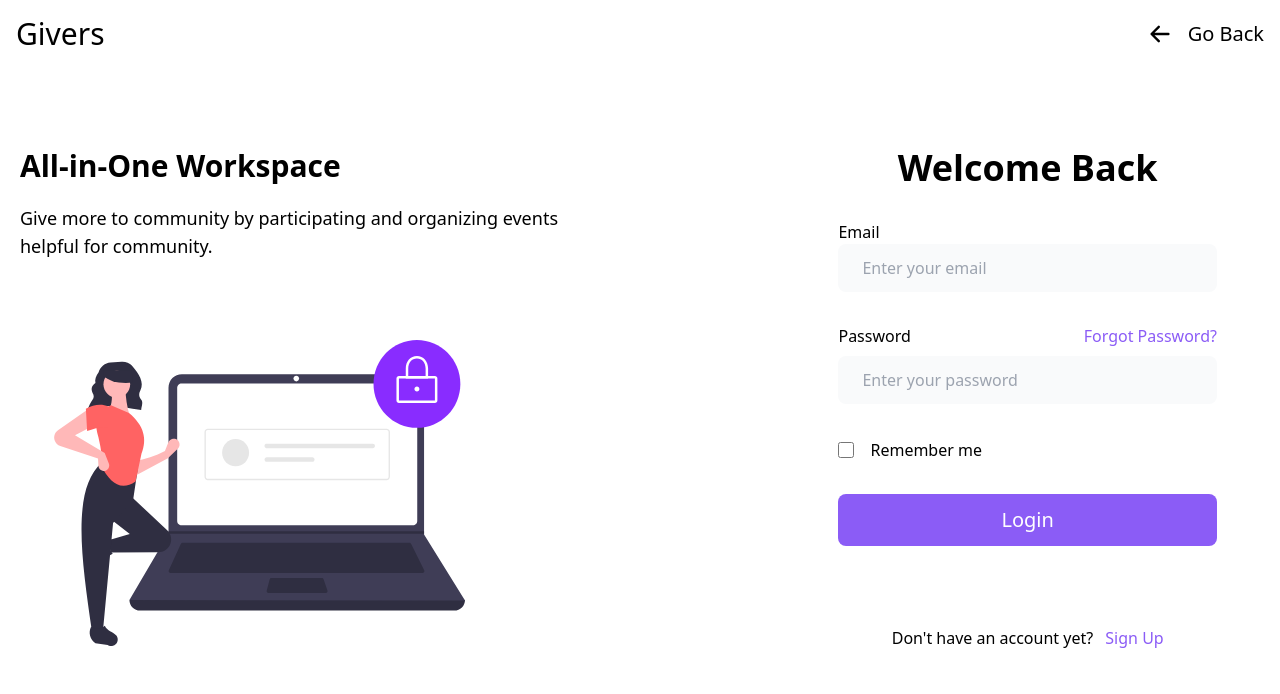
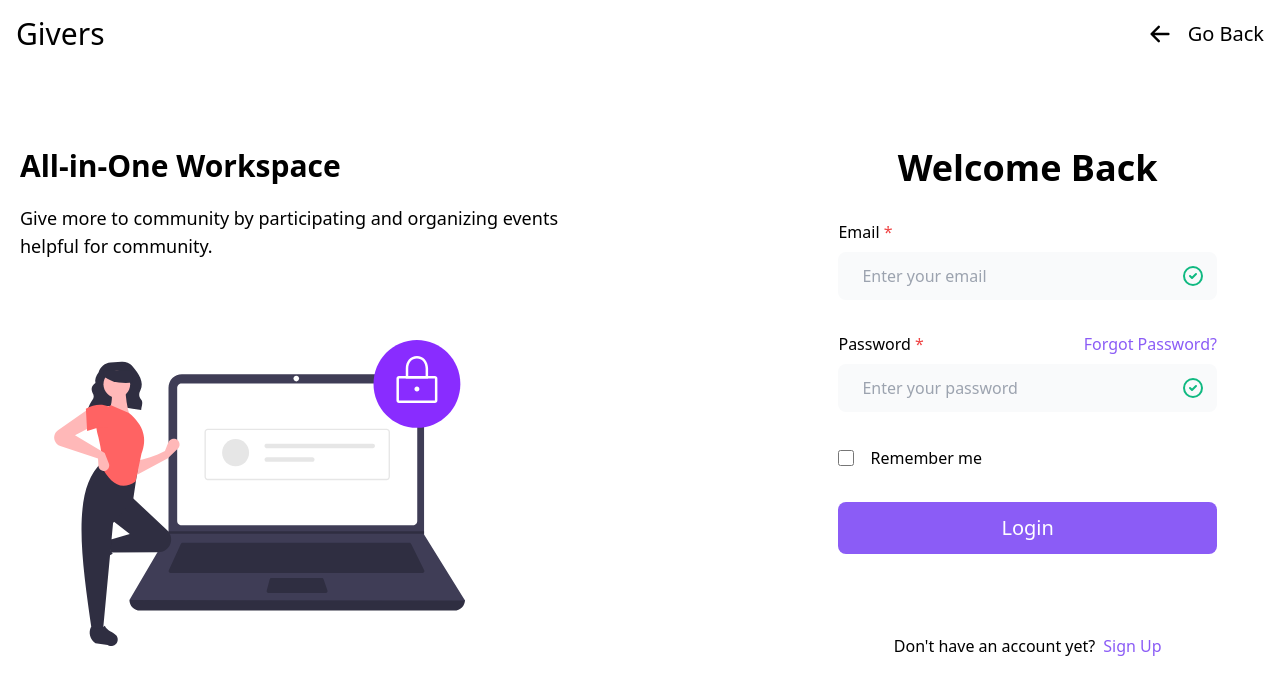
Before and after one commit to Bibek99/givers-frontend, a React (Create React App) app: page /login in a window 1280 px wide. Shown: the top 694 px of the page. Built offline with nearby package versions, Linux system fonts and the light colour scheme.

Commit message:
login form validated

```diff
--- a/package.json
+++ b/package.json
@@ -12,6 +12,7 @@
     "axios": "^0.21.1",
     "react": "^17.0.2",
     "react-dom": "^17.0.2",
+    "react-hook-form": "^7.9.0",
     "react-redux": "^7.2.4",
     "react-router-dom": "^5.2.0",
     "react-scripts": "4.0.3",
--- a/src/components/forms/LoginForm.js
+++ b/src/components/forms/LoginForm.js
@@ -1,44 +1,152 @@
 import React from 'react';
 import { Link } from 'react-router-dom';
+import {
+    CheckCircleIcon,
+    ExclamationCircleIcon,
+} from '@heroicons/react/outline';
+// Form validation imports
+import { useForm } from 'react-hook-form';
 
 const LoginForm = () => {
+    const {
+        register,
+        handleSubmit,
+        formState: { errors },
+        trigger,
+    } = useForm();
+
+    const onSubmit = (data) => {
+        console.log(data);
+    };
+
     return (
         <div className="flex-1 mt-20 mx-auto">
             <div className="text-4xl font-semibold mb-8 text-center">
                 Welcome Back
             </div>
-            <form action="#">
+            <form onSubmit={handleSubmit(onSubmit)}>
                 <div className="flex flex-col space-y-8 w-3/4 mx-auto">
                     <div>
-                        <label htmlFor="email" className="mb-2">Email</label>
+                        <label htmlFor="email" className="mb-2">
+                            Email <span className="text-red-500">*</span>
+                        </label>
+                        <div className="relative">
                             <input
-                            className="px-6 py-2 h-12 w-full bg-gray-50 rounded-lg focus:outline-none focus:border-purple-500"
+                                className={`mt-2 px-6 py-2 h-12 w-full bg-gray-50 rounded-lg focus:outline-none focus:ring-2 ${
+                                    errors.email
+                                        ? 'focus:ring-red-500'
+                                        : 'focus:ring-green-500'
+                                }`}
                                 type="email"
                                 name="email"
                                 placeholder="Enter your email"
+                                {...register('email', {
+                                    required: 'Please enter your email',
+                                    pattern: {
+                                        value: /^[A-Z0-9._%+-]+@[A-Z0-9._]+\.[A-Z]{2,}$/i,
+                                        message:
+                                            'Please enter a valid email address',
+                                    },
+                                })}
+                                onKeyUp={() => {
+                                    trigger('email');
+                                }}
                             />
+                            {errors.email ? (
+                                <div className="absolute right-3 bottom-3">
+                                    <ExclamationCircleIcon className="h-6 w-6 text-red-500" />
+                                </div>
+                            ) : (
+                                <div className="absolute right-3 bottom-3">
+                                    <CheckCircleIcon className="h-6 w-6 text-green-500" />
+                                </div>
+                            )}
+                        </div>
+
+                        {errors.email && (
+                            <div className="text-red-500 text-sm mt-2">
+                                {errors.email.message}
+                            </div>
+                        )}
                     </div>
                     <div>
                         <div className="flex justify-between">
-                            <label htmlFor="password" className="mb-2">Password</label>
-                            <Link to="/forgot" className="text-purple-500">Forgot Password?</Link>
+                            <label htmlFor="password" className="mb-2">
+                                Password <span className="text-red-500">*</span>
+                            </label>
+                            <Link
+                                to="/forgot"
+                                className="text-purple-500 focus:outline-none"
+                            >
+                                Forgot Password?
+                            </Link>
                         </div>
+                        <div className="relative">
                             <input
-                            className="px-6 py-2 h-12 w-full bg-gray-50 rounded-lg focus:outline-none focus:border-purple-500"
+                                className={`px-6 py-2 h-12 w-full bg-gray-50 rounded-lg focus:outline-none ${
+                                    errors.password
+                                        ? 'focus:ring-2 focus:ring-red-500'
+                                        : 'focus:ring-2 focus:ring-green-500'
+                                }`}
                                 type="password"
                                 name="password"
                                 placeholder="Enter your password"
+                                {...register('password', {
+                                    required: 'Please enter your password',
+                                    minLength: {
+                                        value: 8,
+                                        message:
+                                            'Password must be at least 8 characters',
+                                    },
+                                    pattern: {
+                                        value: /(?=.*[0-9])/,
+                                        message:
+                                            'Password must contain a number',
+                                    },
+                                })}
+                                onKeyUp={() => {
+                                    trigger('password');
+                                }}
                             />
+                            {errors.password ? (
+                                <div className="absolute right-3 bottom-3">
+                                    <ExclamationCircleIcon className="h-6 w-6 text-red-500" />
+                                </div>
+                            ) : (
+                                <div className="absolute right-3 bottom-3">
+                                    <CheckCircleIcon className="h-6 w-6 text-green-500" />
+                                </div>
+                            )}
+                        </div>
+                        {errors.password && (
+                            <div className="text-red-500 text-sm mt-2">
+                                {errors.password.message}
+                            </div>
+                        )}
                     </div>
                     <div className="space-x-4">
-                        <input type="checkbox" name="remember" className="h-4 w-4 align-middle" />
-                        <label htmlFor="remember" className="align-middle">Remember me</label>
+                        <input
+                            type="checkbox"
+                            name="remember"
+                            className="h-4 w-4 align-middle"
+                        />
+                        <label htmlFor="remember" className="align-middle">
+                            Remember me
+                        </label>
                     </div>
-                    <button className="-mt-4 bg-purple-500 w-full py-3 px-12 text-xl text-white rounded-lg" type="submit">Login</button>
+                    <button
+                        className="-mt-4 bg-purple-500 w-full py-3 px-12 text-xl text-white rounded-lg"
+                        type="submit"
+                    >
+                        Login
+                    </button>
                 </div>
             </form>
             <div className="mt-20 text-center">
-                Don't have an account yet? <Link to="/signup" className="ml-2 text-purple-500">Sign Up</Link>
+                Don't have an account yet?
+                <Link to="/signup" className="ml-2 text-purple-500">
+                    Sign Up
+                </Link>
             </div>
         </div>
     );
--- a/src/components/sections/HeorSection.js
+++ b/src/components/sections/HeorSection.js
@@ -8,7 +8,7 @@ const HeorSection = () => {
             <div className="flex flex-col text-center justify-center mt-40">
                 <div className="relative w-full max-w-screen-lg mx-auto">
                     <div className="animate-blob absolute w-72 h-72 -left-4 -top-16 bg-purple-300 rounded-full filter blur-2xl opacity-90"></div>
-                    <div className="animate-blob2 absolute w-36 h-36 right-8 top-48 bg-green-300 rounded-full filter blur-2xl opacity-90"></div>
+                    <div className="animate-blob2 absolute w-36 h-36 right-8 top-48 bg-orange-300 rounded-full filter blur-2xl opacity-90"></div>
                     <div className="relative space-y-8">
                         <div className="text-4xl md:text-6xl font-semibold text-center px-4">
                             Create Impact with larger group of manpower
--- a/tailwind.config.js
+++ b/tailwind.config.js
@@ -1,4 +1,4 @@
-const colors = require('tailwindcss/colors')
+const colors = require('tailwindcss/colors');
 
 module.exports = {
     purge: ['./src/**/*.{js,jsx,ts,tsx}', './public/index.html'],
@@ -7,6 +7,7 @@ module.exports = {
         extend: {
             colors: {
                 fuchsia: colors.fuchsia,
+                orange: colors.orange,
             },
             animation: {
                 blob: 'blob 7s linear infinite',
```
Also changed, not shown: 2 other files (tests, documents, lock files or other folders). Lines whose indentation alone changed are shown as unchanged.
